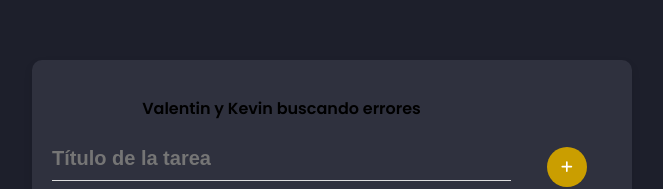
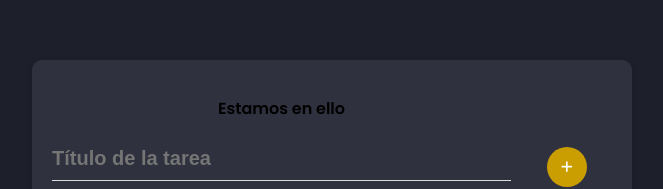
Before and after one commit to ValentinDAW/Despliegue, a React (Create React App) app in the folder next-productivity-app-main/: page / in a window 1280 px wide. Shown: the part 266-455 px from the top of the page, without its empty margins (308-971 px from the left). Built offline with nearby package versions, Linux system fonts and the light colour scheme.

Commit message:
Errores inetendo

```diff
--- a/next-productivity-app-main/src/components/ProductivityDashboard/ProductivityDashboard.js
+++ b/next-productivity-app-main/src/components/ProductivityDashboard/ProductivityDashboard.js
@@ -157,7 +157,7 @@ const ProductivityDashboard = (props) => {
       <div className="task-edit">
         <div className="task-form">
 
-	<p>Valentin y Kevin buscando errores</p>
+	<p>Estamos en ello</p>
           <input
             type="text"
             placeholder="Título de la tarea"
```
